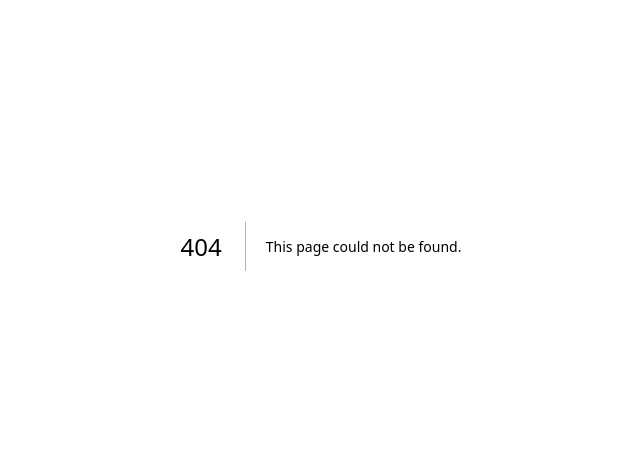
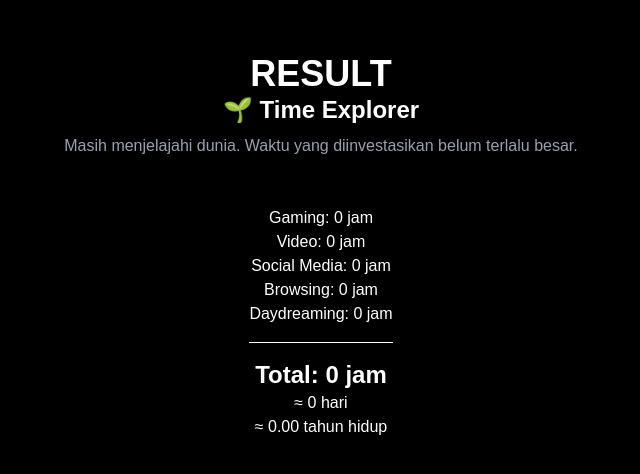
Before and after one commit to muhammadnursalam-oss/wasted-time-calculator, a Next.js app: page /result in a window 1280 px wide. Before the commit this address had no page. Shown: the part 154-628 px from the top of the page, without its empty margins (319-959 px from the left). Built offline with nearby package versions, Linux system fonts and the light colour scheme.

Commit message:
stable version: rank system working

```diff
--- a/app/page.tsx
+++ b/app/page.tsx
@@ -1,19 +1,56 @@
 "use client";
 import { useState } from "react";
+import { useRouter } from "next/navigation";
 export default function Home() {
 const [name, setName] = useState("");
 const [age, setAge] = useState("");
 const [gaming, setGaming] = useState("");
-const [result, setResult] = useState("");
+const [video, setVideo] = useState("");
+const [socialMedia, setSocialMedia] = useState("");
+const [browsing, setBrowsing] = useState("");
+const [daydreaming, setDaydreaming] = useState("");
+const [result, setResult] = useState<any>(null);
+const [showResult, setShowResult] = useState(false);
+const router = useRouter();
 function calculateTime() {
-const currentAge = Number(age);
-const gamingPerDay = Number(gaming);
-const yearsTracked = Math.max(0, currentAge - 12);
-const gamingHours = yearsTracked * 365 * gamingPerDay;
-  setResult(`Kamu telah menghabiskan sekitar ${gamingHours.toLocaleString()} jam hidupmu untuk gaming.`);
+  const userAge = Number(age);
+  if (userAge < 1 || userAge > 120) {
+  alert("Masukkan usia antara 1 dan 120 tahun.");
+  return;
+}
+  const activeYears = Math.max(userAge - 10, 0);
+  const gamingHours =
+    Number(gaming) * 365 * activeYears;
+
+  const videoHours =
+    Number(video) * 365 * activeYears;
+
+  const socialMediaHours =
+    Number(socialMedia) * 365 * activeYears;
+
+  const browsingHours =
+    Number(browsing) * 365 * activeYears;
+
+  const daydreamingHours =
+    Number(daydreaming) * 365 * activeYears;
+
+  const totalHours =
+    gamingHours +
+    videoHours +
+    socialMediaHours +
+    browsingHours +
+    daydreamingHours;
+
+const totalDays = totalHours / 24;
+const totalYears = totalDays / 365;
+
+router.push(
+  `/result?gaming=${gaming}&video=${video}&socialMedia=${socialMedia}&browsing=${browsing}&daydreaming=${daydreaming}&age=${age}`
+);
 }
 return (
     <main className="min-h-screen flex flex-col items-center justify-center bg-black text-white px-6">
+
       <h1 className="text-5xl font-bold text-center">
         WASTED TIME CALCULATOR
       </h1>
@@ -22,7 +59,10 @@ return (
         Berapa banyak waktu hidup Anda yang telah dihabiskan untuk aktivitas
         autopilot?
       </p>
-
+      <p className="mt-3 max-w-2xl text-center text-sm text-gray-500">
+  *Kalkulasi ini hanyalah estimasi. Kami mengasumsikan aktivitas dilakukan
+  secara konsisten sejak usia 10 tahun.
+      </p>
       <div className="mt-10 w-full max-w-md">
         <label className="mb-2 block text-lg">
           Nama atau Panggilan (Opsional)
@@ -46,27 +86,105 @@ return (
 </label>
 
 <input
+  min="1"
+  max="120"
   type="number"
-  placeholder="Contoh: 30"
+  placeholder="Misal: 25"
   value={age}
   onChange={(e) => setAge(e.target.value)}
   className="w-full rounded-lg border border-gray-600 bg-gray-900 px-4 py-3 text-white"
-/><label className="mb-2 mt-6 block text-lg">
-  Gaming (jam per hari)
+/>
+<label className="mb-2 mt-6 block text-lg">
+  Gaming
 </label>
 
 <input
+  min="0"
+  max="24"
+  step="0.5"
   type="number"
-  placeholder="Contoh: 2"
+  placeholder="Jam Perhari (misal: 2)"
   value={gaming}
   onChange={(e) => setGaming(e.target.value)}
   className="w-full rounded-lg border border-gray-600 bg-gray-900 px-4 py-3 text-white"
-/><p className="mt-4 text-center text-gray-400">
+/><label className="mb-2 mt-6 block text-lg">
+  Video / Film / Tiktok / YouTube / IG Reels
+</label>
+<input
+  min="0"
+  max="24"
+  step="0.5"
+  type="number"
+  placeholder="Jam Perhari (misal: 2.5)"
+  value={video}
+  onChange={(e) => setVideo(e.target.value)}
+  className="w-full rounded-lg border border-gray-600 bg-gray-900 px-4 py-3 text-white"
+/><label className="mb-2 mt-6 block text-lg">
+  Social Media
+</label>
+
+<input
+  min="0"
+  max="24"
+  step="0.5"
+  type="number"
+  placeholder="Jam Perhari (misal: 1.5)"
+  value={socialMedia}
+  onChange={(e) => setSocialMedia(e.target.value)}
+  className="w-full rounded-lg border border-gray-600 bg-gray-900 px-4 py-3 text-white"
+/>
+
+<label className="mb-2 mt-6 block text-lg">
+  Browsing
+</label>
+
+<input
+  min="0"
+  max="24"
+  step="0.5"
+  type="number"
+  placeholder="Jam Perhari (misal: 2.5)"
+  value={browsing}
+  onChange={(e) => setBrowsing(e.target.value)}
+  className="w-full rounded-lg border border-gray-600 bg-gray-900 px-4 py-3 text-white"
+/>
+
+<label className="mb-2 mt-6 block text-lg">
+  Ngelamun
+</label>
+
+<input
+  min="0"
+  max="24"
+  step="0.5"
+  type="number"
+  placeholder="Jam Perhari (misal: 0.5)"
+  value={daydreaming}
+  onChange={(e) => setDaydreaming(e.target.value)}
+  className="w-full rounded-lg border border-gray-600 bg-gray-900 px-4 py-3 text-white"
+/>
+<p className="mt-4 text-center text-gray-400">
   Usia: {age}
 </p>
 
 <p className="mt-2 text-center text-gray-400">
   Gaming: {gaming} jam/hari
+</p>
+
+<p className="text-center text-gray-400">
+  Video: {video} jam/hari
+</p>
+
+<p className="text-center text-gray-400">
+  Social Media: {socialMedia} jam/hari
+</p>
+
+<p className="text-center text-gray-400">
+  Browsing: {browsing} jam/hari
+</p>
+
+<p className="text-center text-gray-400">
+  Ngelamun: {daydreaming} jam/hari
 </p>
       </div>
       <button
@@ -75,9 +193,32 @@ return (
         Hitung Waktu Saya
       </button>
       {result && (
-  <p className="mt-6 text-center text-xl">
-    {result}
-  </p>
+  <div className="mt-8 text-center">
+
+    <p>Gaming: {result.gamingHours.toLocaleString()} jam</p>
+
+    <p>Video: {result.videoHours.toLocaleString()} jam</p>
+
+    <p>Social Media: {result.socialMediaHours.toLocaleString()} jam</p>
+
+    <p>Browsing: {result.browsingHours.toLocaleString()} jam</p>
+
+    <p>Ngelamun: {result.daydreamingHours.toLocaleString()} jam</p>
+
+    <hr className="my-4" />
+
+    <p className="text-2xl font-bold">
+      Total: {result.totalHours.toLocaleString()} jam
+    </p>
+    <p className="mt-2">
+  ≈ {result.totalDays.toLocaleString()} hari
+</p>
+
+<p className="mt-2 text-xl">
+  ≈ {result.totalYears.toFixed(2)} tahun hidup
+</p>
+
+  </div>
 )}
     </main>
   );
--- /dev/null
+++ b/app/result/page.tsx
@@ -0,0 +1,70 @@
+"use client";
+import { getTimeRank } from "./utils/rank";
+import { useSearchParams } from "next/navigation";
+
+export default function ResultPage() {
+  const params = useSearchParams();
+
+  const age = Number(params.get("age") || 0);
+  const gaming = Number(params.get("gaming") || 0);
+  const video = Number(params.get("video") || 0);
+  const socialMedia = Number(params.get("socialMedia") || 0);
+  const browsing = Number(params.get("browsing") || 0);
+  const daydreaming = Number(params.get("daydreaming") || 0);
+
+  const activeYears = Math.max(age - 10, 0);
+
+  const gamingHours = gaming * 365 * activeYears;
+  const videoHours = video * 365 * activeYears;
+  const socialMediaHours = socialMedia * 365 * activeYears;
+  const browsingHours = browsing * 365 * activeYears;
+  const daydreamingHours = daydreaming * 365 * activeYears;
+
+  const totalHours =
+    gamingHours +
+    videoHours +
+    socialMediaHours +
+    browsingHours +
+    daydreamingHours;
+
+  const totalDays = totalHours / 24;
+  const totalYears = totalDays / 365;
+
+  const rank = getTimeRank(totalHours);
+
+  const categoryHours = {
+    gaming: gamingHours,
+    video: videoHours,
+    socialMedia: socialMediaHours,
+    browsing: browsingHours,
+    daydreaming: daydreamingHours,
+  };
+
+  return (
+    <main className="min-h-screen flex flex-col items-center justify-center bg-black text-white px-6">
+      <h1 className="text-4xl font-bold">RESULT</h1>
+
+      <div className="mb-6 text-center">
+        <h2 className="text-2xl font-bold">{rank?.name}</h2>
+        <p className="text-gray-400 mt-2">{rank?.description}</p>
+      </div>
+
+      <div className="mt-6 text-center">
+        <p>Gaming: {gamingHours.toLocaleString()} jam</p>
+        <p>Video: {videoHours.toLocaleString()} jam</p>
+        <p>Social Media: {socialMediaHours.toLocaleString()} jam</p>
+        <p>Browsing: {browsingHours.toLocaleString()} jam</p>
+        <p>Daydreaming: {daydreamingHours.toLocaleString()} jam</p>
+
+        <hr className="my-4" />
+
+        <p className="text-2xl font-bold">
+          Total: {totalHours.toLocaleString()} jam
+        </p>
+
+        <p>≈ {totalDays.toLocaleString()} hari</p>
+        <p>≈ {totalYears.toFixed(2)} tahun hidup</p>
+      </div>
+    </main>
+  );
+}
--- /dev/null
+++ b/app/result/utils/rank.ts
@@ -0,0 +1,78 @@
+export function getTimeRank(totalHours: number) {
+  const ranks = [
+    {
+      id: 1,
+      min: 0,
+      max: 999,
+      name: "🌱 Time Explorer",
+      description: "Masih menjelajahi dunia. Waktu yang diinvestasikan belum terlalu besar.",
+    },
+    {
+      id: 2,
+      min: 1000,
+      max: 2999,
+      name: "🪨 Stone Age Citizen",
+      description: "Masih cukup terhubung dengan dunia nyata. Rumput di luar rumah masih terasa familiar.",
+    },
+    {
+      id: 3,
+      min: 3000,
+      max: 4999,
+      name: "🚶 Casual Drifter",
+      description: "Sesekali tersesat dalam scrolling, gaming, atau lamunan, tetapi belum terlalu jauh.",
+    },
+    {
+      id: 4,
+      min: 5000,
+      max: 9999,
+      name: "📱 Screen Apprentice",
+      description: "Sudah menghabiskan ribuan jam dalam dunia digital. Mulai mengenal algoritma lebih baik daripada tetangga.",
+    },
+    {
+      id: 5,
+      min: 10000,
+      max: 19999,
+      name: "🎮 Time Investor",
+      description: "Jumlah waktu yang cukup untuk menguasai berbagai keterampilan di dunia nyata.",
+    },
+    {
+      id: 6,
+      min: 20000,
+      max: 29999,
+      name: "🏆 Veteran Drifter",
+      description: "Telah menempuh perjalanan panjang melalui layar, pikiran, dan berbagai distraksi kehidupan modern.",
+    },
+    {
+      id: 7,
+      min: 30000,
+      max: 49999,
+      name: "⚡ Digital Elder",
+      description: "Waktu yang dihabiskan sudah setara dengan bertahun-tahun pengalaman hidup yang nyata.",
+    },
+    {
+      id: 8,
+      min: 50000,
+      max: 74999,
+      name: "👑 Time Lord",
+      description: "Mengendalikan waktu? Nope. Dikuasai oleh waktu? Mungkin.",
+    },
+    {
+      id: 9,
+      min: 75000,
+      max: 99999,
+      name: "🌌 Master of Lost Hours",
+      description: "Ribuan hari telah berlalu. Angka ini mulai sulit dibayangkan oleh manusia biasa.",
+    },
+    {
+      id: 10,
+      min: 100000,
+      max: Infinity,
+      name: "🕰️ Eternal Wanderer",
+      description: "Legenda hidup. Telah menginvestasikan waktu dalam jumlah yang melampaui banyak pencapaian seumur hidup.",
+    },
+  ];
+
+  return ranks.find(
+    (rank) => totalHours >= rank.min && totalHours <= rank.max
+  );
+}
```
